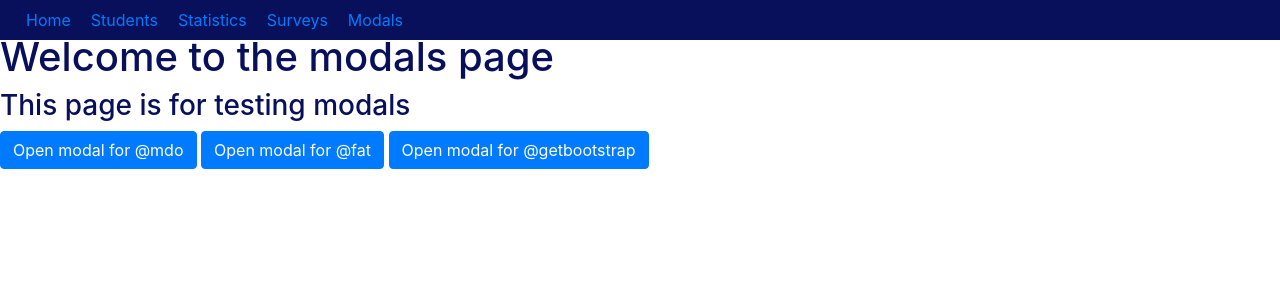
After one commit to chrishaining/Python-Decision-Making-Tools, a Flask app: page /modals in a window 1280 px wide. The commit adds this page. Shown: the top 300 px of the page. Run offline with Flask 2, Linux system fonts and the light colour scheme; some libraries are stand-ins or nearby versions.

```diff
--- a/employment_success_web_app/app/routes.py
+++ b/employment_success_web_app/app/routes.py
@@ -84,3 +84,9 @@ def create_survey():
     db.session.add(newSurvey)
     db.session.commit()
     return redirect('/surveys')
+
+# this route is only to test the modals.
+@app.route('/modals')
+def show_modals():
+    explanation = "This page is for testing modals"
+    return render_template('modals.html', explanation=explanation)
--- a/employment_success_web_app/app/templates/base.html
+++ b/employment_success_web_app/app/templates/base.html
@@ -6,9 +6,12 @@
     <meta charset="UTF-8">
     <meta name="viewport" content="width=device-width, initial-scale=1.0">
     <meta http-equiv="X-UA-Compatible" content="ie=edge">
-    <link rel="stylesheet" href="//maxcdn.bootstrapcdn.com/bootstrap/3.2.0/css/bootstrap.min.css">
     <link rel="stylesheet" href="../static/css/styles.css">
     <link rel="shortcut icon" type="image/png" href="../static/favicon.ico" />
+
+    <link rel="stylesheet" href="https://stackpath.bootstrapcdn.com/bootstrap/4.4.1/css/bootstrap.min.css" integrity="sha384-Vkoo8x4CGsO3+Hhxv8T/Q5PaXtkKtu6ug5TOeNV6gBiFeWPGFN9MuhOf23Q9Ifjh" crossorigin="anonymous">
+
+
 
 
 </head>
@@ -26,6 +29,7 @@
                     <li><a href="/students">Students</a></li>
                     <li><a href="/statistics">Statistics</a></li>
                     <li><a href="/surveys">Surveys</a></li>
+                    <li><a href="/modals">Modals</a></li>
                     </li>
                 </ul>
             </div>
--- /dev/null
+++ b/employment_success_web_app/app/templates/modals.html
@@ -0,0 +1,41 @@
+{% extends "base.html" %} {% block content %}
+<div>
+    <h1>Welcome to the modals page</h1>
+    <h3>{{explanation}}</h3>
+
+    <button type="button" class="btn btn-primary" data-toggle="modal" data-target="#exampleModal" data-whatever="@mdo">Open modal for @mdo</button>
+    <button type="button" class="btn btn-primary" data-toggle="modal" data-target="#exampleModal" data-whatever="@fat">Open modal for @fat</button>
+    <button type="button" class="btn btn-primary" data-toggle="modal" data-target="#exampleModal" data-whatever="@getbootstrap">Open modal for @getbootstrap</button>
+
+    <div class="modal fade" id="exampleModal" tabindex="-1" role="dialog" aria-labelledby="exampleModalLabel" aria-hidden="true">
+        <div class="modal-dialog" role="document">
+            <div class="modal-content">
+                <div class="modal-header">
+                    <h5 class="modal-title" id="exampleModalLabel">New message</h5>
+                    <button type="button" class="close" data-dismiss="modal" aria-label="Close">
+              <span aria-hidden="true">&times;</span>
+            </button>
+                </div>
+                <div class="modal-body">
+                    <form>
+                        <div class="form-group">
+                            <label for="recipient-name" class="col-form-label">Recipient:</label>
+                            <input type="text" class="form-control" id="recipient-name">
+                        </div>
+                        <div class="form-group">
+                            <label for="message-text" class="col-form-label">Message:</label>
+                            <textarea class="form-control" id="message-text"></textarea>
+                        </div>
+                    </form>
+                </div>
+                <div class="modal-footer">
+                    <button type="button" class="btn btn-secondary" data-dismiss="modal">Close</button>
+                    <button type="button" class="btn btn-primary">Send message</button>
+                </div>
+            </div>
+        </div>
+    </div>
+
+
+</div>
+{% endblock %}
```
Also changed, not shown: employment_success_web_app/app/static/css/styles.css (+8 -0 lines), employment_success_web_app/app/templates/surveys.html (+47 -2 lines), employment_success_web_app/app.db.
